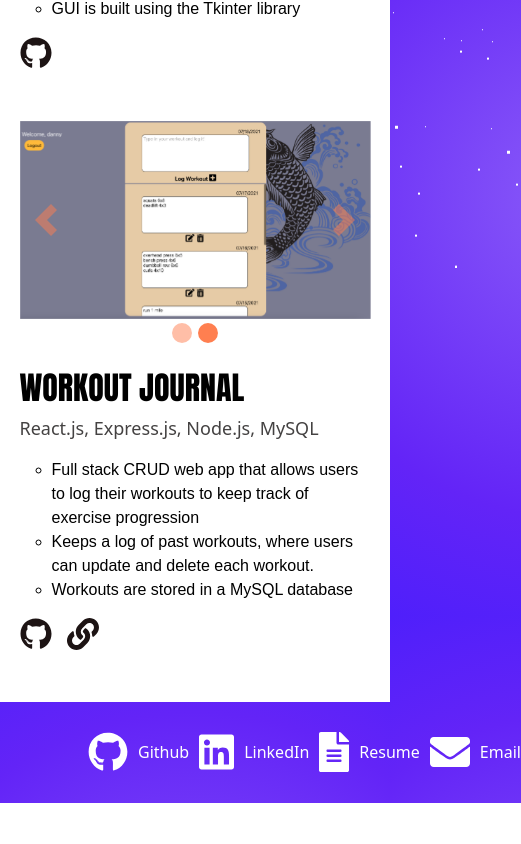
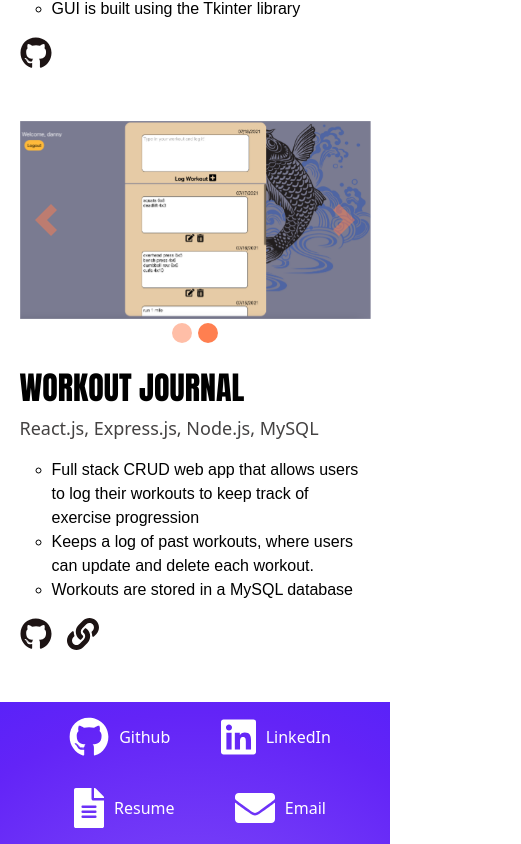
Before and after one commit to dl805387/portfolio-dl, a React (Create React App) app: page / in a window 390 px wide. Shown: the part 3604-4448 px from the top of the page, 521 px wide, since content can reach past the window. Before the commit the page ends 4407 px from the top, so only its background shows below. Built offline with nearby package versions, Linux system fonts and the light colour scheme.

Commit message:
mobile friendly for footer section

```diff
--- a/src/styles/Footer.css
+++ b/src/styles/Footer.css
@@ -35,7 +35,26 @@ a:visited {
     text-decoration: none;
 }
 
+
+
+
+/*tablet screen*/
+@media (max-width: 1200px)
+{
+    .footer {
+        width: 70%;
+    }
+}
+
+
 @media (max-width: 1000px)
+{
+    .footer {
+        width: 80%;
+    }
+}
+
+@media (max-width: 800px)
 {
     .iconWhite {
         font-size: 42px;
@@ -55,6 +74,10 @@ a:visited {
 
 @media (max-width: 600px)
 {
+    .footer {
+        width: 90%;
+    }
+
     .iconWhite {
         font-size: 40px;
         margin: 10px;
@@ -71,6 +94,28 @@ a:visited {
     }
 }
 
-/*
-mobile friendly for less than 500px
-*/
+
+
+
+/*mobile screen*/
+@media (max-width: 450px)
+{
+    .footer {
+        margin: auto;
+        width: 70%;
+        flex-wrap: wrap;
+        justify-content: none;
+    }
+
+    .iconPlusLabel {
+        margin-top: 5px;
+        margin-bottom: 5px;
+    }
+}
+
+@media (max-width: 400px)
+{
+    .footer {
+        width: 80%;
+    }
+}
```
